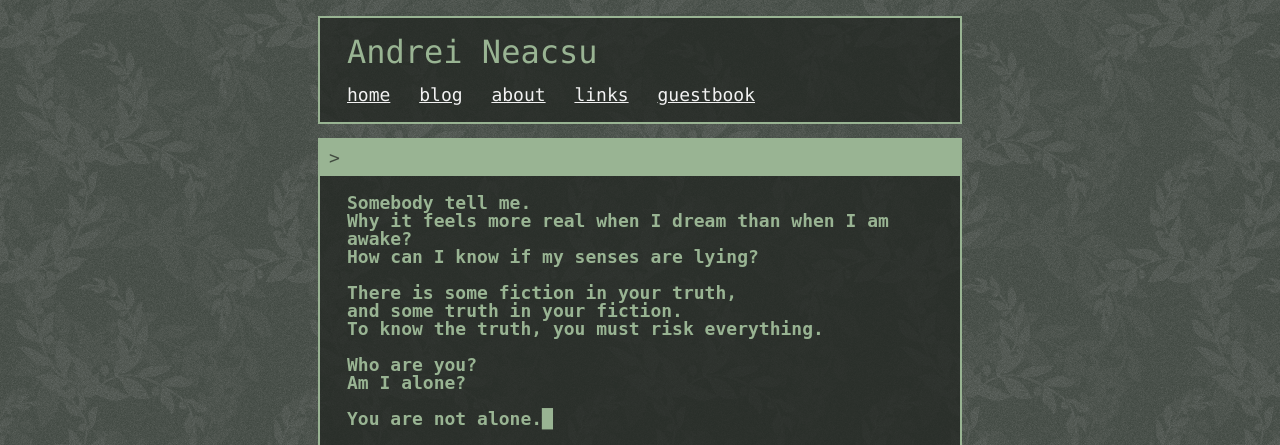
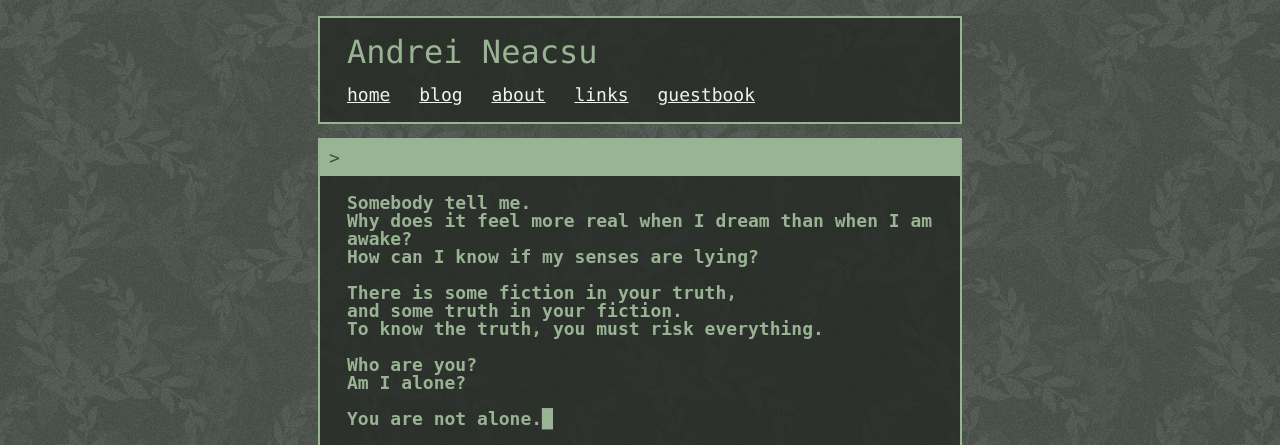
Before and after one commit to errormine/aneacsu.com, a PHP site: page /about in a window 1280 px wide. Shown: the top 445 px of the page. Run offline with PHP 8.4, Linux system fonts and the light colour scheme; some web fonts are replaced.

Commit message:
fix typo

```diff
--- a/about.php
+++ b/about.php
@@ -6,7 +6,7 @@
                 <h2 class="title"></h2>
                 <div class="content mono">
                     <p>Somebody tell me.</p>
-                    <p>Why it feels more real when I dream than when I am awake?</p>
+                    <p>Why does it feel more real when I dream than when I am awake?</p>
                     <p>How can I know if my senses are lying?</p>
                     <br>
                     <p>There is some fiction in your truth,</p>
```
